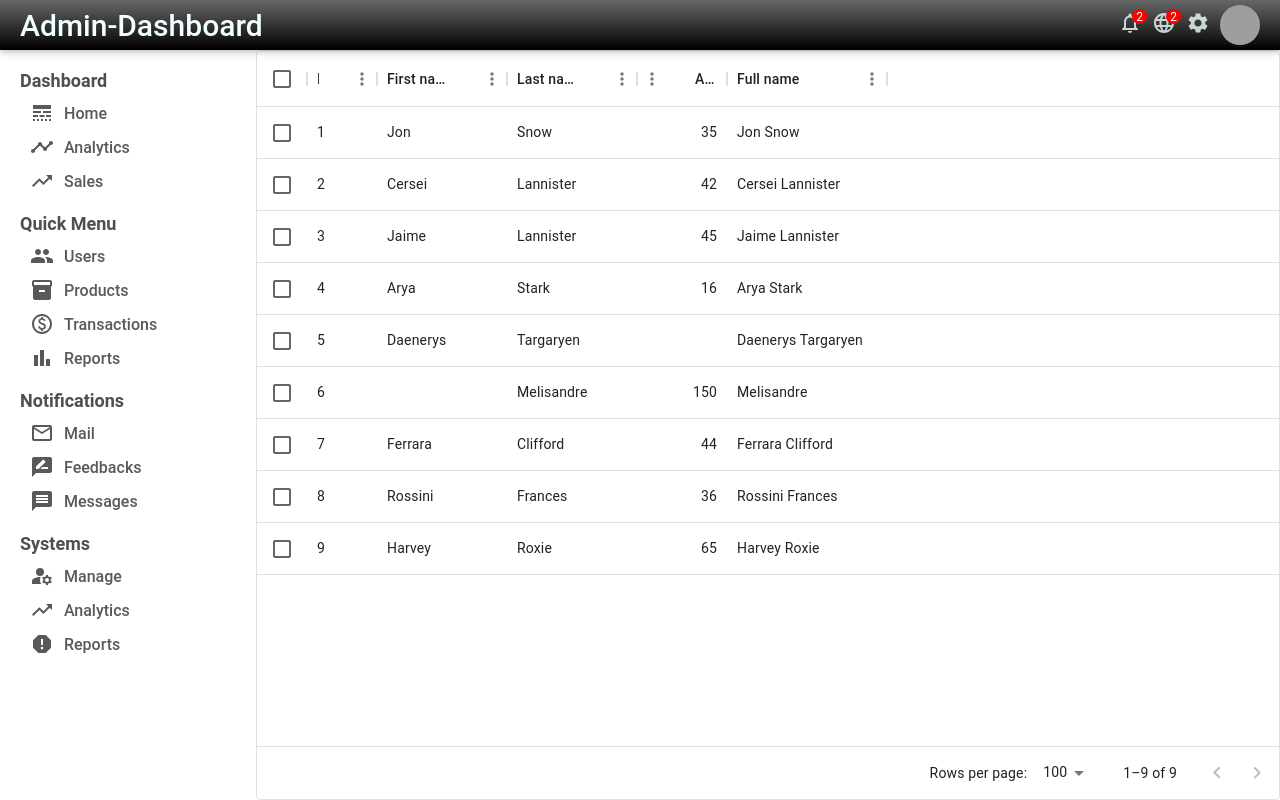
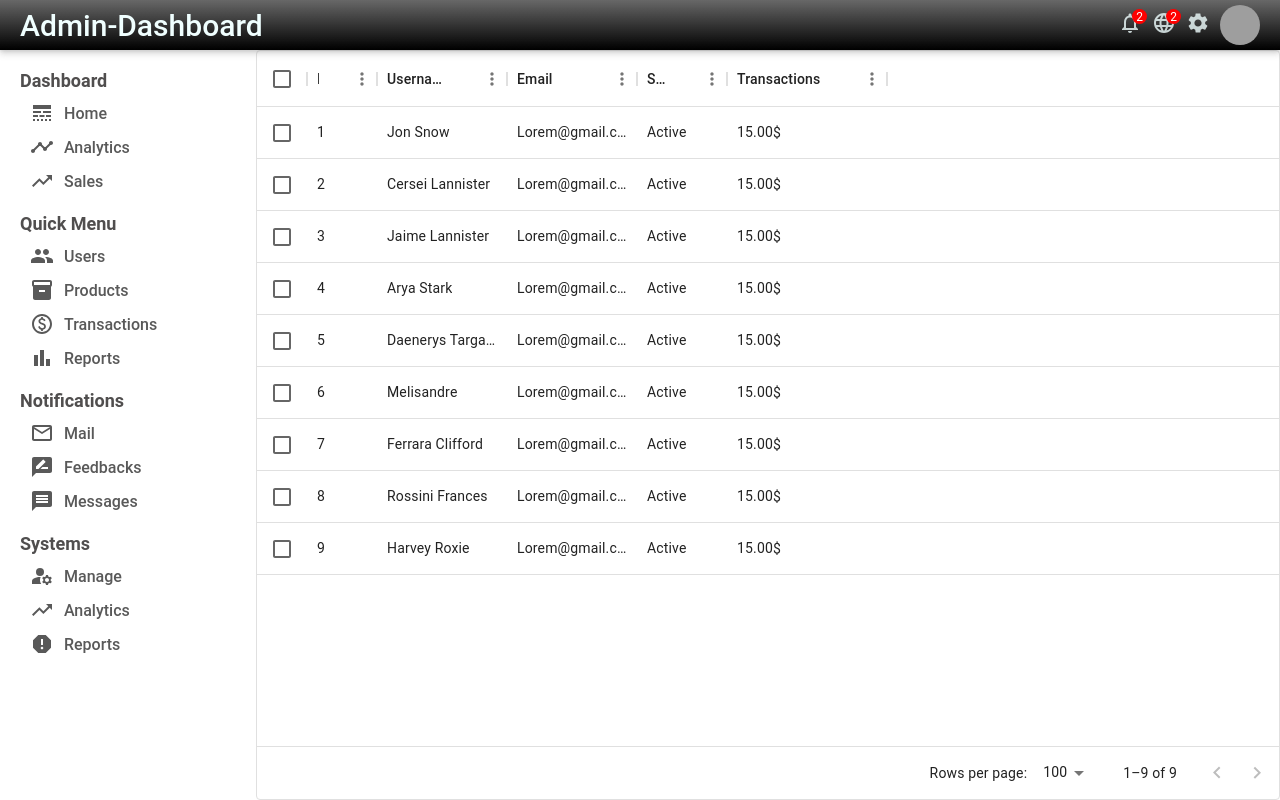
Before and after one commit to assaad-ali/admin-dashboard, a React (Create React App) app: page /users in a window 1280 px wide. Built offline with nearby package versions, Linux system fonts and the light colour scheme; grey boxes are pictures that could not be loaded.

Commit message:
refactor: Update UserList DataGrid columns and data
- Replace firstName, lastName, and age with userName, email, status, and transaction columns
- Update rows data with new columns information

```diff
--- a/src/pages/userList/UserList.jsx
+++ b/src/pages/userList/UserList.jsx
@@ -5,35 +5,32 @@ export const UserList = () => {
 
     const columns = [
         { field: 'id', headerName: 'ID', width: 70 },
-        { field: 'firstName', headerName: 'First name', width: 130 },
-        { field: 'lastName', headerName: 'Last name', width: 130 },
+        { field: 'userName', headerName: 'Username', width: 130 },
+        { field: 'email', headerName: 'Email', width: 130 },
         {
-          field: 'age',
-          headerName: 'Age',
-          type: 'number',
+          field: 'status',
+          headerName: 'Status',
           width: 90,
         },
         {
-          field: 'fullName',
-          headerName: 'Full name',
+          field: 'transaction',
+          headerName: 'Transactions',
           description: 'This column has a value getter and is not sortable.',
           sortable: false,
           width: 160,
-          valueGetter: (params) =>
-            `${params.row.firstName || ''} ${params.row.lastName || ''}`,
         },
       ];
 
       const rows = [
-        { id: 1, lastName: 'Snow', firstName: 'Jon', age: 35 },
-        { id: 2, lastName: 'Lannister', firstName: 'Cersei', age: 42 },
-        { id: 3, lastName: 'Lannister', firstName: 'Jaime', age: 45 },
-        { id: 4, lastName: 'Stark', firstName: 'Arya', age: 16 },
-        { id: 5, lastName: 'Targaryen', firstName: 'Daenerys', age: null },
-        { id: 6, lastName: 'Melisandre', firstName: null, age: 150 },
-        { id: 7, lastName: 'Clifford', firstName: 'Ferrara', age: 44 },
-        { id: 8, lastName: 'Frances', firstName: 'Rossini', age: 36 },
-        { id: 9, lastName: 'Roxie', firstName: 'Harvey', age: 65 },
+        { id: 1, userName: 'Jon Snow', email: 'Lorem@gmail.com', status: 'Active', transaction: '15.00$' },
+        { id: 2, userName: 'Cersei Lannister', email: 'Lorem@gmail.com', status: 'Active', transaction: '15.00$' },
+        { id: 3, userName: 'Jaime Lannister', email: 'Lorem@gmail.com', status: 'Active', transaction: '15.00$' },
+        { id: 4, userName: 'Arya Stark', email: 'Lorem@gmail.com', status: 'Active', transaction: '15.00$' },
+        { id: 5, userName: 'Daenerys Targaryen', email: 'Lorem@gmail.com', status: 'Active', transaction: '15.00$' },
+        { id: 6, userName: 'Melisandre', email: 'Lorem@gmail.com', status: 'Active', transaction: '15.00$' },
+        { id: 7, userName: 'Ferrara Clifford', email: 'Lorem@gmail.com', status: 'Active', transaction: '15.00$' },
+        { id: 8, userName: 'Rossini Frances', email: 'Lorem@gmail.com', status: 'Active', transaction: '15.00$' },
+        { id: 9, userName: 'Harvey Roxie', email: 'Lorem@gmail.com', status: 'Active', transaction: '15.00$' },
       ];
 
   return (
```
